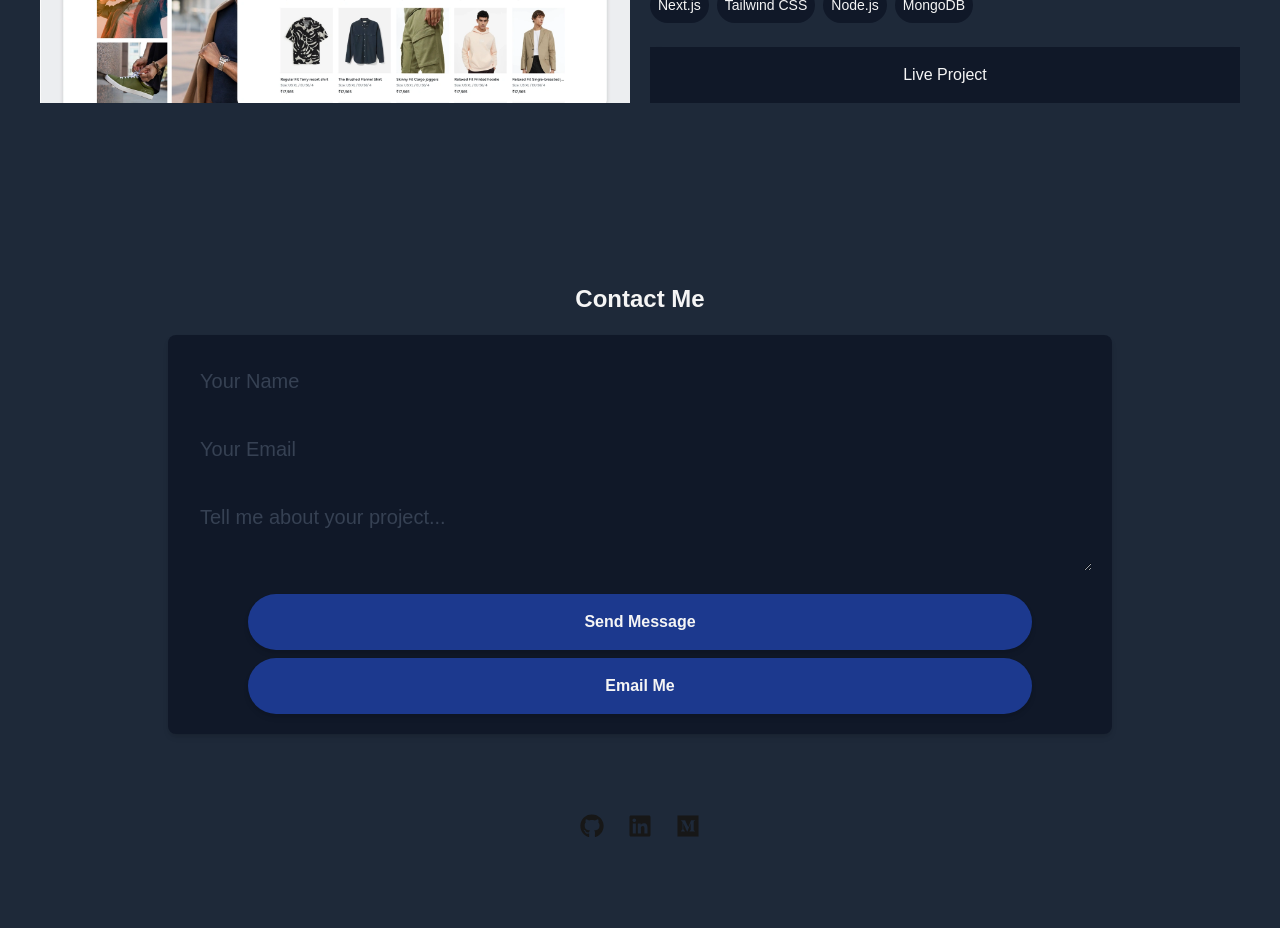
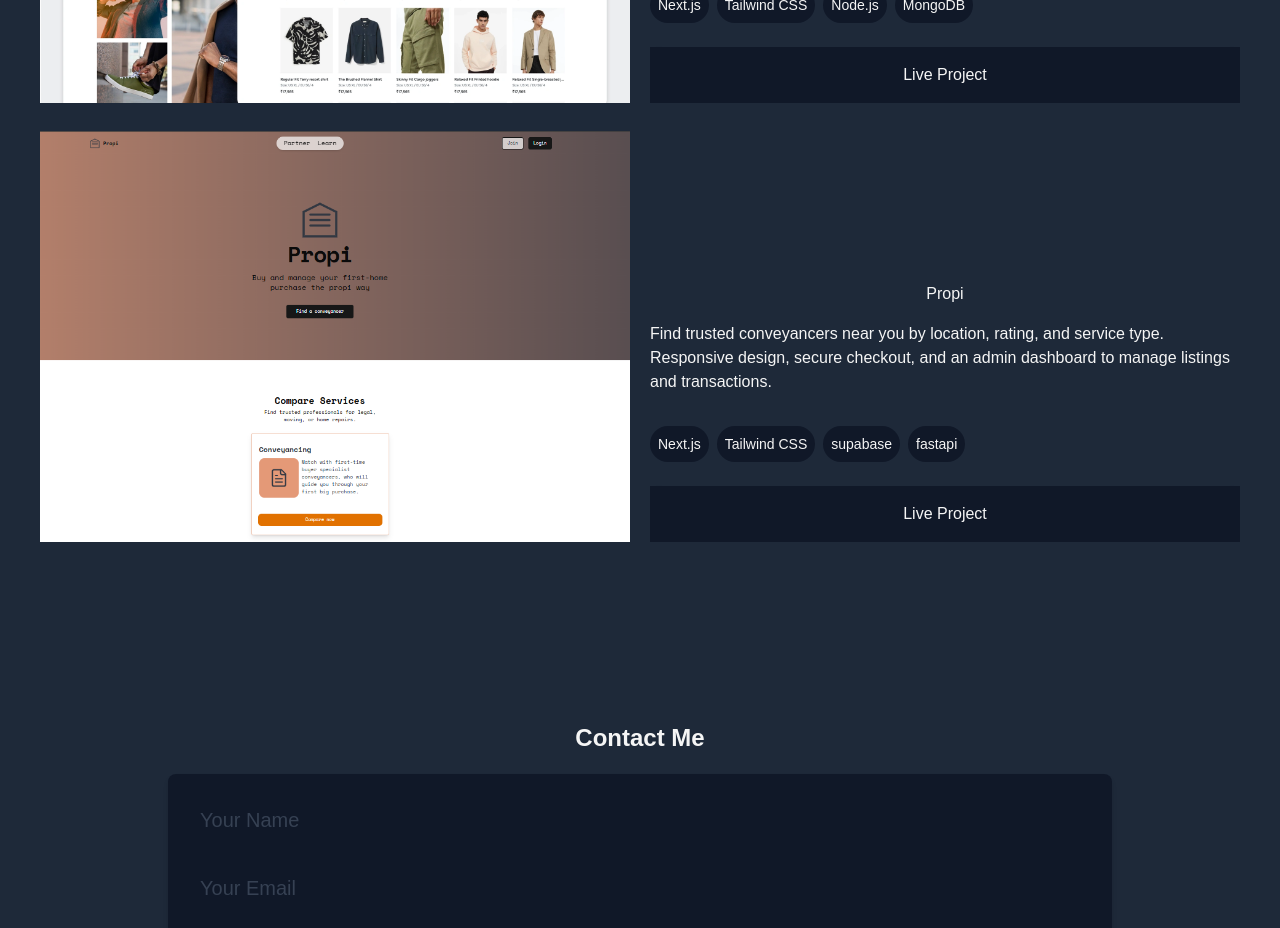
Before and after one commit to jomoCode/Web-portfolio, a Next.js app: page / in a window 1280 px wide. Shown: the part 2160-3088 px from the top of the page. Built offline with nearby package versions, Linux system fonts and the light colour scheme; a web font is replaced by a local one.

Commit message:
new project

```diff
--- a/src/app/page.tsx
+++ b/src/app/page.tsx
@@ -1,5 +1,4 @@
 "use client";
-import { CustomButton } from "@/components/button";
 import ContactSection from "@/components/contact_details";
 import { DropDownPicker } from "@/components/drop_down_picker";
 import Heading from "@/components/heading";
@@ -232,6 +231,19 @@ const Home = () => {
             />
           }
         />
+        <SideBySideSection
+          containerClassNames="mb-5"
+          left={<ProjectImage src="/propi.png" alt="Realtor Website" />}
+          right={
+            <ProjectInfo
+              title="Propi"
+              description="Find trusted conveyancers near you by location, rating, and service type.
+Responsive design, secure checkout, and an admin dashboard to manage listings and transactions."
+              tech={["Next.js", "Tailwind CSS", "supabase", "fastapi"]}
+              liveLink="https://propi-production.up.railway.app/"
+            />
+          }
+        />
       </Section>
 
       <Section name="contact">
```
Also changed, not shown: public/propi.png (added).
